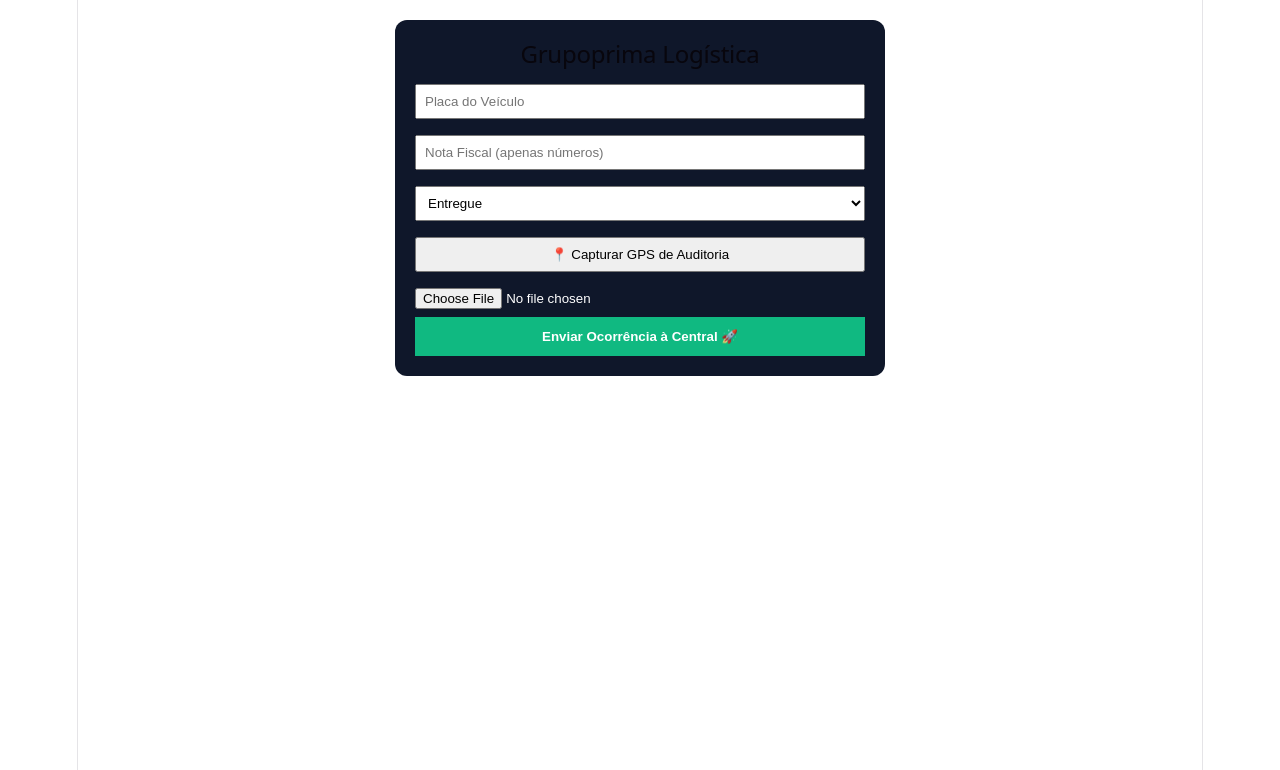
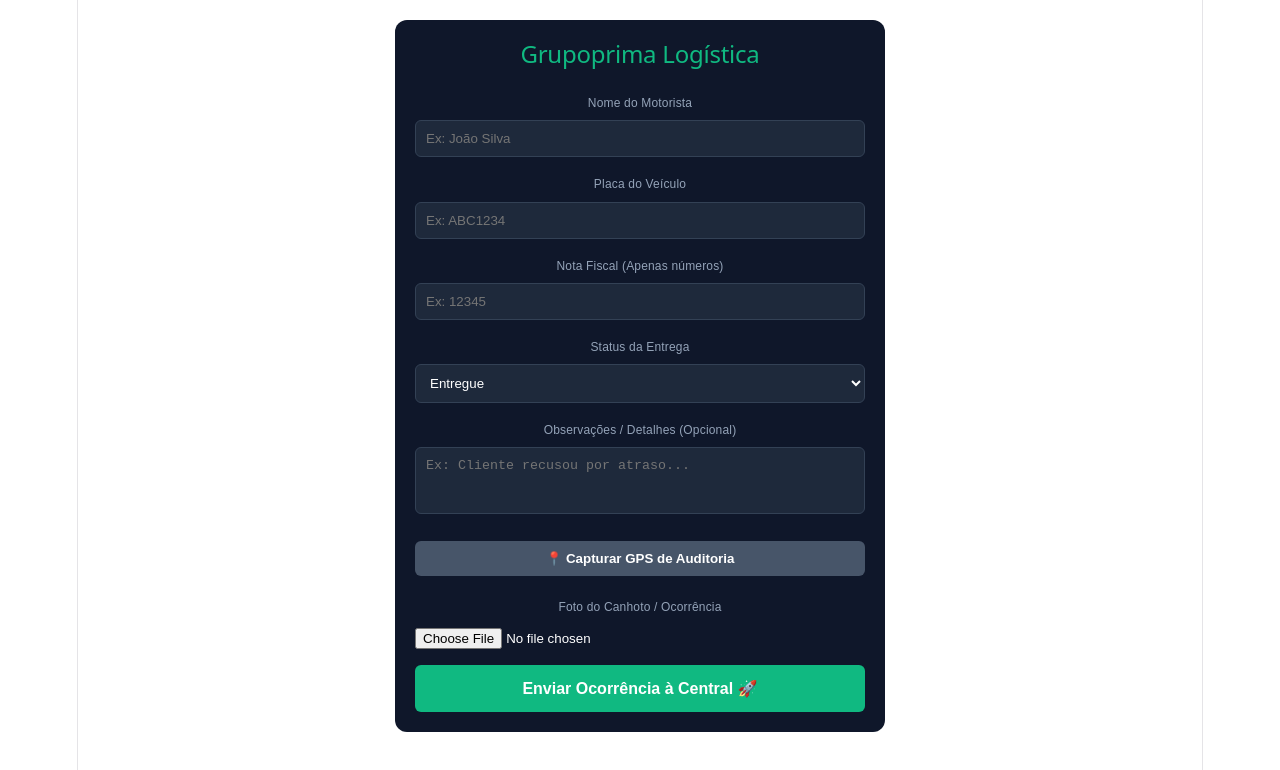
Before and after one commit to AlexandreRego/gupoprima-app-motorista, a React (Vite) app: page / in a window 1280 px wide. Shown: the top 770 px of the page. Built offline with nearby package versions, Linux system fonts and the light colour scheme.

Commit message:
Limpando os ultimos erros do typescript com any

```diff
--- a/src/App.tsx
+++ b/src/App.tsx
@@ -1,39 +1,42 @@
-// =========================================================================
-// PORTAL DO MOTORISTA (FRONTEND PWA) - CÓDIGO FONTE REAL DE PRODUÇÃO
-// =========================================================================
-// ONDE COLAR: No arquivo src/App.tsx do seu projeto React + Vite.
-// O QUE ELE FAZ: Tela móvel para o motorista inserir NF, GPS, tirar e compactar fotos.
+import { useState } from "react";
 
-import React, { useState } from "react";
+// Definição da estrutura do GPS para o TypeScript
+interface GPSLocation {
+  lat: number;
+  lng: number;
+}
 
 export default function App() {
-  const [driver, setDriver] = useState("");
-  const [plate, setPlate] = useState("");
-  const [invoice, setInvoice] = useState("");
-  const [status, setStatus] = useState("entregue");
-  const [comments, setComments] = useState("");
-  const [gps, setGps] = useState(null);
-  const [base64Image, setBase64Image] = useState("");
-  const [preview, setPreview] = useState(null);
-  const [loading, setLoading] = useState(false);
-  const [msg, setMsg] = useState(null);
+  const [driver, setDriver] = useState<string>("");
+  const [plate, setPlate] = useState<string>("");
+  const [invoice, setInvoice] = useState<string>("");
+  const [status, setStatus] = useState<string>("entregue");
+  const [comments, setComments] = useState<string>("");
+  const [gps, setGps] = useState<GPSLocation | null>(null);
+  const [base64Image, setBase64Image] = useState<string>("");
+  const [preview, setPreview] = useState<string | null>(null);
+  const [loading, setLoading] = useState<boolean>(false);
+  const [msg, setMsg] = useState<string | null>(null);
+
+  // COLOQUE AQUI O SEU LINK ATIVO DO SEU SERVIDOR (Render ou Localtunnel)
+  const API_URL = "https://many-parks-sneeze.loca.lt/api/ocorrencia";
 
   const obterGps = () => {
     if (!navigator.geolocation) {
-      alert("GPS não suportado.");
+      alert("GPS não suportado pelo seu navegador.");
       return;
     }
     navigator.geolocation.getCurrentPosition(
       (pos) => {
         setGps({ lat: pos.coords.latitude, lng: pos.coords.longitude });
-        alert("GPS Capturado com Sucesso!");
+        alert("📍 GPS Capturado com Sucesso!");
       },
       () => alert("Erro ao capturar GPS. Ative a localização no seu aparelho.")
     );
   };
 
-  const handleFile = (e) => {
-    const file = e.target.files[0];
+  const handleFile = (e: any) => {
+    const file = e.target.files?.[0];
     if (!file) return;
     setPreview(URL.createObjectURL(file));
 
@@ -44,24 +47,32 @@
         const canvas = document.createElement("canvas");
         let w = img.width;
         let h = img.height;
-        const max = 1200;
+        const max = 1200; // Limite de tamanho para compactar a foto
         if (w > h && w > max) { h *= max / w; w = max; }
         else if (h > max) { w *= max / h; h = max; }
         canvas.width = w;
         canvas.height = h;
-        canvas.getContext("2d").drawImage(img, 0, 0, w, h);
-        setBase64Image(canvas.toDataURL("image/jpeg", 0.7).split(",")[1]);
+
+        const ctx = canvas.getContext("2d");
+        if (ctx) {
+          ctx.drawImage(img, 0, 0, w, h);
+          setBase64Image(canvas.toDataURL("image/jpeg", 0.7).split(",")[1]);
+        }
       };
-      img.src = evt.target.result;
+      if (evt.target?.result) {
+        img.src = evt.target.result as string;
+      }
     };
     reader.readAsDataURL(file);
   };
 
-  const enviar = async (e) => {
+  const enviar = async (e: any) => {
     e.preventDefault();
     setLoading(true);
+    setMsg(null);
+
     try {
-      const res = await fetch("https://fast-birds-vanish.loca.lt", {
+      const res = await fetch(API_URL, {
         method: "POST",
         headers: { "Content-Type": "application/json" },
         body: JSON.stringify({
@@ -74,17 +85,20 @@
           imageBase64: base64Image
         })
       });
+
       const data = await res.json();
       if (data.success) {
-        setMsg("Enviado com sucesso!");
+        setMsg("✅ Ocorrência enviada com sucesso!");
         setInvoice("");
+        setComments("");
         setPreview(null);
         setBase64Image("");
       } else {
-        setMsg("Erro: " + data.message);
+        setMsg("❌ Erro: " + data.message);
       }
-    } catch {
-      setMsg("Erro ao conectar ao servidor.");
+    } catch (error) {
+      console.error(error);
+      setMsg("❌ Erro ao conectar ao servidor de API.");
     } finally {
       setLoading(false);
     }
@@ -92,21 +106,92 @@
 
   return (
     <div style={{ maxWidth: 450, margin: "20px auto", padding: 20, fontFamily: "sans-serif", backgroundColor: "#0f172a", color: "#fff", borderRadius: 12 }}>
-      <h2>Grupoprima Logística</h2>
-      {msg && <p style={{ color: "#10b981" }}>{msg}</p>}
+      <h2 style={{ textAlign: "center", marginBottom: 20, color: "#10b981" }}>Grupoprima Logística</h2>
+
+      {msg && (
+        <div style={{ padding: 10, borderRadius: 6, backgroundColor: msg.includes("✅") ? "#064e3b" : "#7f1d1d", color: "#fff", marginBottom: 15, textAlign: "center" }}>
+          {msg}
+        </div>
+      )}
+
       <form onSubmit={enviar}>
-        <input placeholder="Placa do Veículo" value={plate} onChange={e => setPlate(e.target.value.toUpperCase())} required style={{ width: "100%", margin: "8px 0", padding: 8, boxSizing: "border-box" }} />
-        <input placeholder="Nota Fiscal (apenas números)" type="number" value={invoice} onChange={e => setInvoice(e.target.value)} required style={{ width: "100%", margin: "8px 0", padding: 8, boxSizing: "border-box" }} />
-        <select value={status} onChange={e => setStatus(e.target.value)} style={{ width: "100%", margin: "8px 0", padding: 8, boxSizing: "border-box" }}>
+        <label style={{ fontSize: 12, color: "#94a3b8" }}>Nome do Motorista</label>
+        <input
+          placeholder="Ex: João Silva"
+          value={driver}
+          onChange={e => setDriver(e.target.value)}
+          required
+          style={{ width: "100%", margin: "4px 0 12px 0", padding: 10, boxSizing: "border-box", borderRadius: 6, border: "1px solid #334155", backgroundColor: "#1e293b", color: "#fff" }}
+        />
+
+        <label style={{ fontSize: 12, color: "#94a3b8" }}>Placa do Veículo</label>
+        <input
+          placeholder="Ex: ABC1234"
+          value={plate}
+          onChange={e => setPlate(e.target.value.toUpperCase())}
+          required
+          style={{ width: "100%", margin: "4px 0 12px 0", padding: 10, boxSizing: "border-box", borderRadius: 6, border: "1px solid #334155", backgroundColor: "#1e293b", color: "#fff" }}
+        />
+
+        <label style={{ fontSize: 12, color: "#94a3b8" }}>Nota Fiscal (Apenas números)</label>
+        <input
+          placeholder="Ex: 12345"
+          type="number"
+          value={invoice}
+          onChange={e => setInvoice(e.target.value)}
+          required
+          style={{ width: "100%", margin: "4px 0 12px 0", padding: 10, boxSizing: "border-box", borderRadius: 6, border: "1px solid #334155", backgroundColor: "#1e293b", color: "#fff" }}
+        />
+
+        <label style={{ fontSize: 12, color: "#94a3b8" }}>Status da Entrega</label>
+        <select
+          value={status}
+          onChange={e => setStatus(e.target.value)}
+          style={{ width: "100%", margin: "4px 0 12px 0", padding: 10, boxSizing: "border-box", borderRadius: 6, border: "1px solid #334155", backgroundColor: "#1e293b", color: "#fff" }}
+        >
           <option value="entregue">Entregue</option>
           <option value="avaria">Avaria</option>
           <option value="recusado">Recusado</option>
         </select>
-        <button type="button" onClick={obterGps} style={{ width: "100%", margin: "8px 0", padding: 8 }}>📍 Capturar GPS de Auditoria</button>
-        <input type="file" accept="image/*" capture="environment" onChange={handleFile} style={{ width: "100%", margin: "8px 0" }} />
-        {preview && <img src={preview} style={{ width: "100%", height: 180, objectFit: "cover", borderRadius: 8 }} />}
-        <button type="submit" disabled={loading} style={{ width: "100%", background: "#10b981", color: "#fff", padding: 12, border: "none", fontWeight: "bold" }}>
-          {loading ? "Enviando..." : "Enviar Ocorrência à Central 🚀"}
+
+        <label style={{ fontSize: 12, color: "#94a3b8" }}>Observações / Detalhes (Opcional)</label>
+        <textarea
+          placeholder="Ex: Cliente recusou por atraso..."
+          value={comments}
+          onChange={e => setComments(e.target.value)}
+          rows={3}
+          style={{ width: "100%", margin: "4px 0 12px 0", padding: 10, boxSizing: "border-box", borderRadius: 6, border: "1px solid #334155", backgroundColor: "#1e293b", color: "#fff", resize: "none" }}
+        />
+
+        <button
+          type="button"
+          onClick={obterGps}
+          style={{ width: "100%", margin: "8px 0 16px 0", padding: 10, borderRadius: 6, border: "none", backgroundColor: gps ? "#065f46" : "#475569", color: "#fff", cursor: "pointer", fontWeight: "bold" }}
+        >
+          {gps ? "📍 GPS Coletado!" : "📍 Capturar GPS de Auditoria"}
+        </button>
+
+        <label style={{ fontSize: 12, color: "#94a3b8" }}>Foto do Canhoto / Ocorrência</label>
+        <input
+          type="file"
+          accept="image/*"
+          capture="environment"
+          onChange={handleFile}
+          style={{ width: "100%", margin: "8px 0 16px 0" }}
+        />
+
+        {preview && (
+          <div style={{ width: "100%", borderRadius: 8, overflow: "hidden", marginBottom: 16 }}>
+            <img src={preview} alt="Preview" style={{ width: "100%", height: 200, objectFit: "cover" }} />
+          </div>
+        )}
+
+        <button
+          type="submit"
+          disabled={loading}
+          style={{ width: "100%", background: "#10b981", color: "#fff", padding: 14, border: "none", borderRadius: 6, fontWeight: "bold", fontSize: 16, cursor: "pointer" }}
+        >
+          {loading ? "Processando e Enviando..." : "Enviar Ocorrência à Central 🚀"}
         </button>
       </form>
     </div>
```
